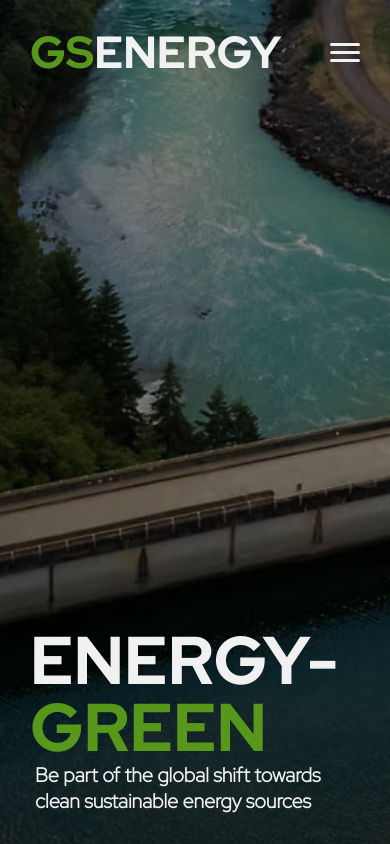
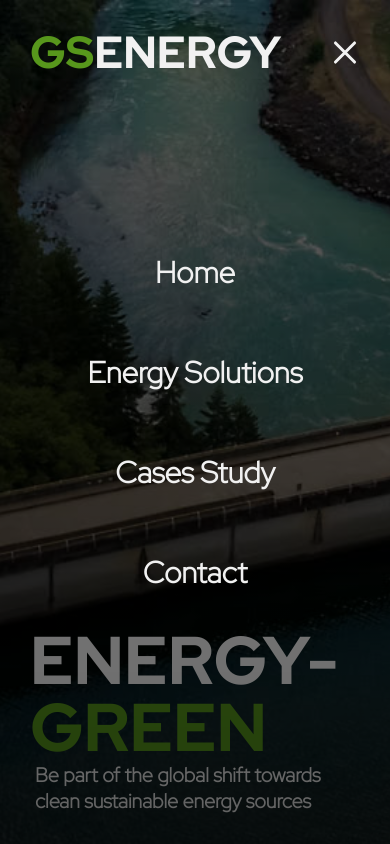
Before and after one commit to welltecnc/oficina-front-2025, a plain HTML site: page index.html in a window 390 px wide. Both pictures are taken after a click on the element 345 px from the left and 52 px from the top of the page. Shown: the top 844 px of the page. Drawn offline with Linux system fonts and the light colour scheme.

Commit message:
15-JS-Criando o efeito sanduiche

```diff
--- a/css/styles.css
+++ b/css/styles.css
@@ -202,11 +202,11 @@ span {
     .header-menu{
         width: 100%;
         height: 100dvh;
-        background: var(--color-green-800);
+        background: var(--gradient);
         position: absolute;
         z-index: 1;
         top:0;
-        left: -100%;
+        right: -100%;
         gap:0;
         text-align: center;
         flex-direction: column;
@@ -214,17 +214,21 @@ span {
         transition: 0.5s;
     }
     .active{
-        left: 0;
+        right: 0;
     }
 
     .sanduiche.active .barra:first-child{
         transform: translateY(8px) rotate(360deg) rotate(45deg);
     }
-    .sandiche.active .barra:nth-child(2){
+    .sanduiche.active .barra:nth-child(2){
         opacity: 0;
     }
-    .sandiche.active .barra:last-child{
+    .sanduiche.active .barra:last-child{
         transform: translateY(-8px) rotate(-360deg) rotate(-45deg);
+    }
+    .header-menu{
+        gap:6rem;
+        font-size: 3rem;
     }
 
 }
--- a/index.html
+++ b/index.html
@@ -98,6 +98,8 @@
     </section>
 
 
+    <!-- Chamando o Javascript Externo -->
+     <script src="./js/script.js"></script>
 </body>
 
 </html>
--- a/js/script.js
+++ b/js/script.js
@@ -0,0 +1,19 @@
+//DECLARANDO AS VARIAVEIS COM DOM
+const headerMenu =document.querySelector(".header-menu");
+const sanduiche = document.querySelector('.sanduiche');
+
+//CRIANDO A FUNÇÃO
+
+function toggleMenu(){
+    //pega elemento e adiciona a classe no css, ou remove se existir ,
+    sanduiche.classList.toggle('active');
+    headerMenu.classList.toggle('active');
+}
+
+    //CRIAR UM EVENTO QUE AO CLICAR EXECUTA FUNÇÃO TOGGLEMENU
+    sanduiche.addEventListener('click',toggleMenu);
+    headerMenu.addEventListener('click',(e)=>{
+        if(e.target.classList.contains('item-menu')){
+            toggleMenu();
+        }
+    })
```
